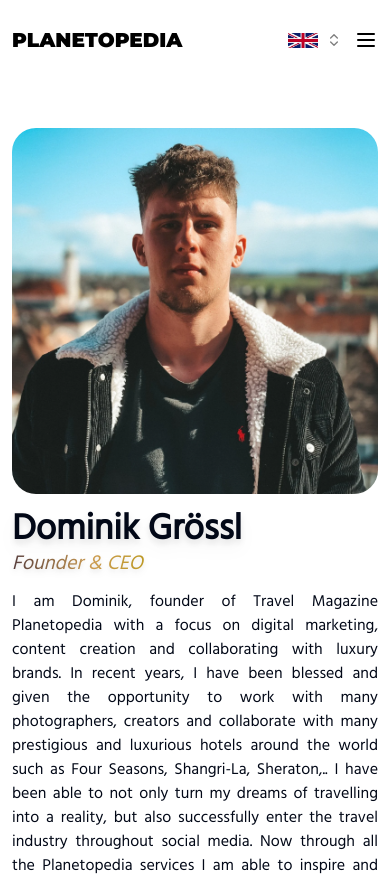
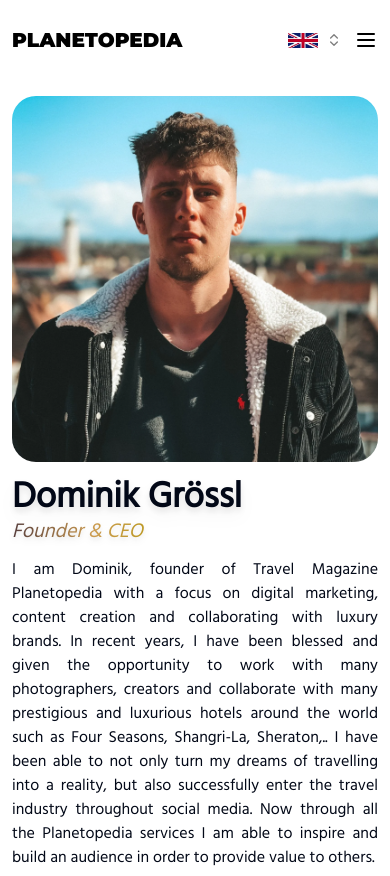
Before and after one commit to ton1czech/planetopedia, a Next.js app: page /about/team in a window 390 px wide. Shown: the top 876 px of the page. Built offline with nearby package versions, Linux system fonts and the light colour scheme.

Commit message:
👌IMPROVE: padding

```diff
--- a/app/about/team/page.tsx
+++ b/app/about/team/page.tsx
@@ -5,7 +5,7 @@ import { Instagram, Link, Linkedin } from 'lucide-react'
 export default function Team() {
   return (
     <div className='bg-white'>
-      <Container className='grid md:grid-cols-2 xl:grid-cols-3 gap-20 md:gap-16 pt-32'>
+      <Container className='grid gap-20 pt-24 pb-20 md:pt-32 md:pb-32 md:grid-cols-2 xl:grid-cols-3 md:gap-16'>
         <Member
           src='/team/dominik-grossl.webp'
           name='Dominik Grössl'
```
